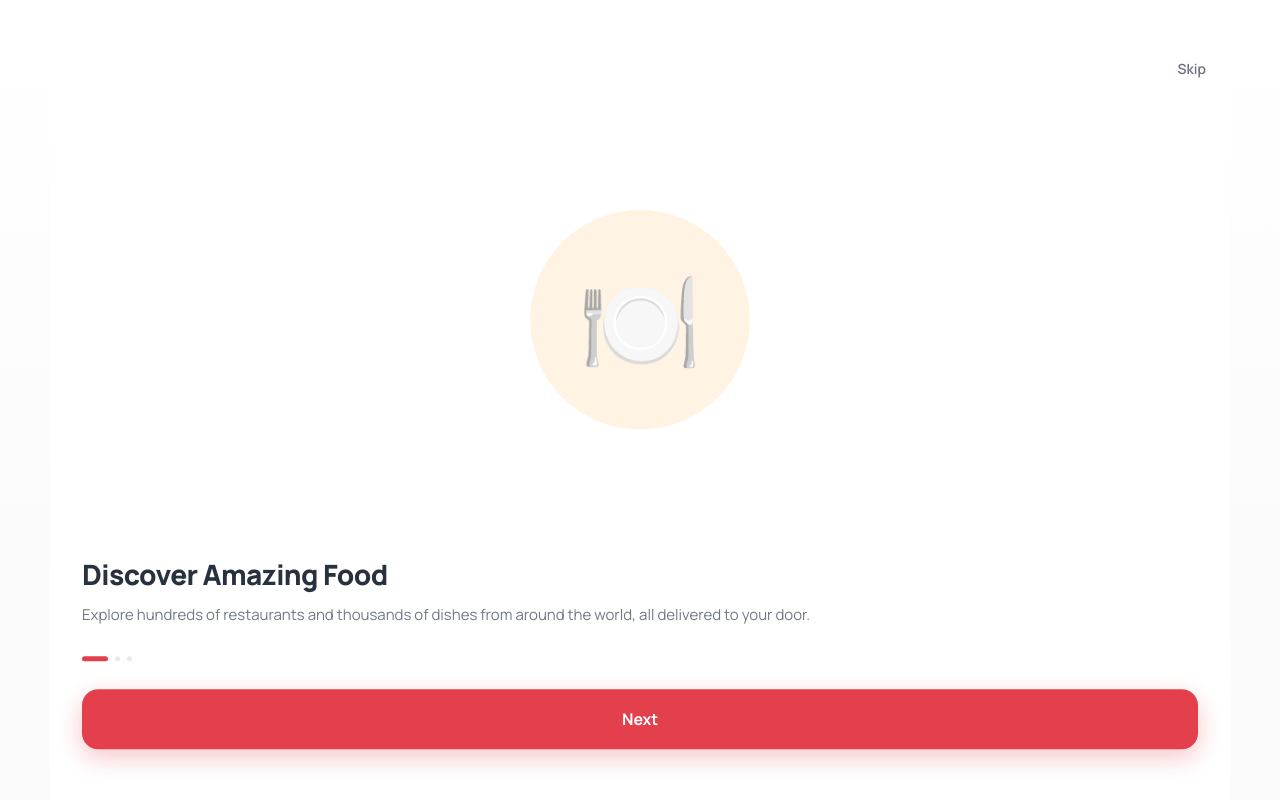
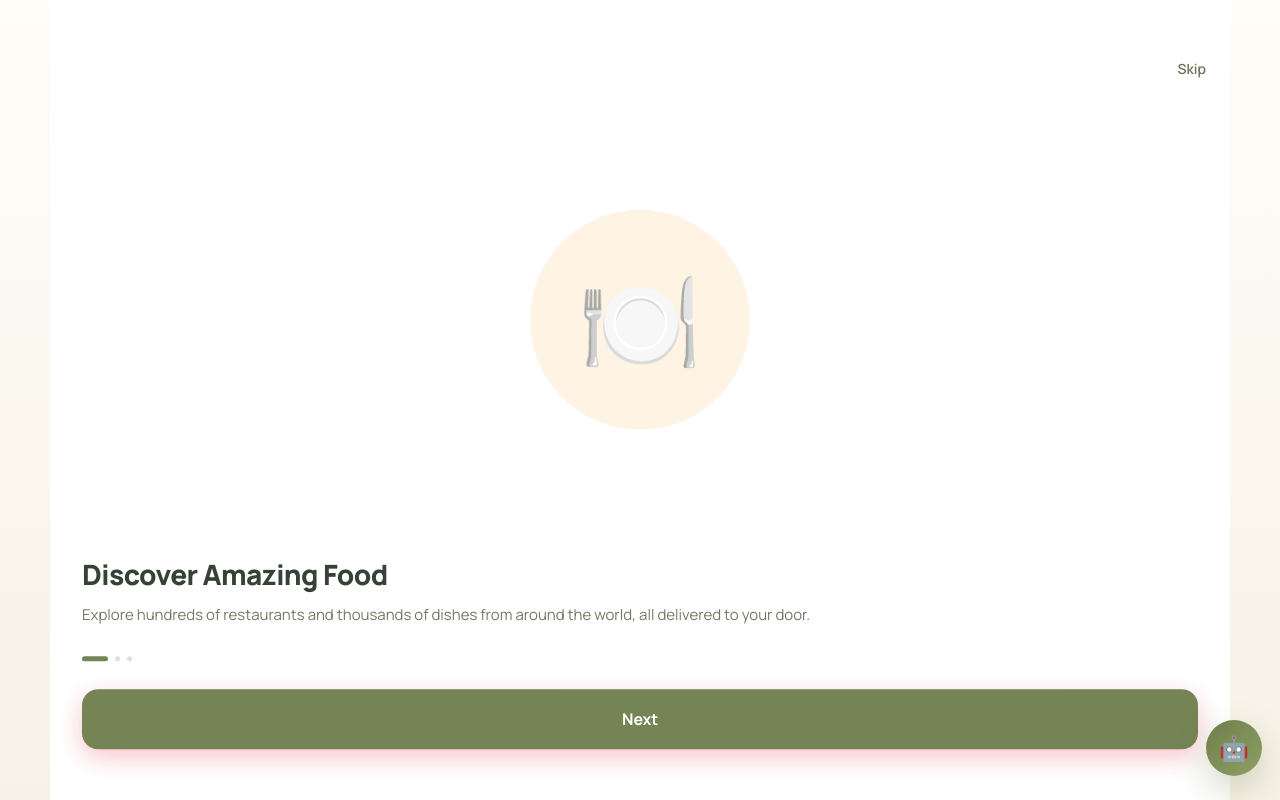
Before and after one commit to abhibitasanya/SwiftBite, a React (Vite) app in the folder frontend/: page / in a window 1280 px wide. Both pictures are taken after a click on the button "Features". Built offline with nearby package versions, Linux system fonts and the light colour scheme; the HTML template or start-up script is replaced by a standard one.

Commit message:
Dashboard and UI changes

```diff
--- a/frontend/src/App.tsx
+++ b/frontend/src/App.tsx
@@ -19,6 +19,7 @@ export default function App() {
   const [favorites, setFavorites] = useState<Set<number>>(new Set([1, 3]))
   const [onboStep, setOnboStep] = useState(0)
   const [cartAnim, setCartAnim] = useState(false)
+  const [chatOpen, setChatOpen] = useState(false)
 
   useEffect(() => {
     if (screen === 'splash') {
@@ -91,6 +92,58 @@ export default function App() {
           {screen === 'settings' && <SettingsScreen onBack={goBack} />}
         </div>
 
+        <button
+          onClick={() => setChatOpen(v => !v)}
+          aria-label="Open AI assistant"
+          style={{
+            position: 'fixed',
+            right: 18,
+            bottom: showNav ? 100 : 24,
+            width: 56,
+            height: 56,
+            borderRadius: '50%',
+            border: 'none',
+            background: 'linear-gradient(135deg, #6F7F4D 0%, #8E9F63 100%)',
+            color: 'white',
+            boxShadow: '0 14px 34px rgba(111,127,77,0.30)',
+            cursor: 'pointer',
+            display: 'flex',
+            alignItems: 'center',
+            justifyContent: 'center',
+            zIndex: 120,
+            fontSize: 24,
+          }}
+        >
+          🤖
+        </button>
+
+        {chatOpen && (
+          <div style={{
+            position: 'fixed',
+            right: 18,
+            bottom: showNav ? 168 : 92,
+            width: 280,
+            padding: 14,
+            borderRadius: 18,
+            background: 'rgba(255,253,248,0.96)',
+            border: `1px solid ${C.border}`,
+            boxShadow: '0 18px 40px rgba(47,58,45,0.16)',
+            zIndex: 130,
+            backdropFilter: 'blur(10px)',
+          }}>
+            <div style={{ display: 'flex', justifyContent: 'space-between', alignItems: 'center', marginBottom: 10 }}>
+              <div style={{ fontSize: 13, fontWeight: 800, color: C.text }}>SwiftBot</div>
+              <button onClick={() => setChatOpen(false)} style={{ border: 'none', background: 'transparent', cursor: 'pointer', fontSize: 16, color: C.muted }}>×</button>
+            </div>
+            <div style={{ fontSize: 13, color: C.muted, lineHeight: 1.55 }}>
+              Hi! I can help you find food, track orders, or answer questions about SwiftBite.
+            </div>
+            <button onClick={() => setChatOpen(false)} style={{ marginTop: 10, width: '100%', border: 'none', borderRadius: 12, padding: '10px 12px', background: C.red, color: 'white', fontWeight: 700, cursor: 'pointer' }}>
+              Start chatting
+            </button>
+          </div>
+        )}
+
         {/* Bottom nav */}
         {showNav && (
           <nav className="swift-bottom-nav">
--- a/frontend/src/index.css
+++ b/frontend/src/index.css
@@ -17,9 +17,9 @@ html, body, #root {
 body {
   margin: 0;
   background:
-    radial-gradient(circle at top, rgba(226, 55, 68, 0.08), transparent 36%),
-    linear-gradient(180deg, #F8F6F3 0%, #F7F7FB 42%, #EEF2FF 100%);
-  color: #1F2937;
+    radial-gradient(circle at top, rgba(111, 127, 77, 0.12), transparent 36%),
+    linear-gradient(180deg, #F8F2E7 0%, #F5EEDC 42%, #EEF4E8 100%);
+  color: #2F3A2D;
   overflow-x: hidden;
   -webkit-font-smoothing: antialiased;
   -moz-osx-font-smoothing: grayscale;
@@ -30,8 +30,8 @@ body {
 }
 
 ::selection {
-  background: rgba(226, 55, 68, 0.18);
-  color: #1F2937;
+  background: rgba(111, 127, 77, 0.18);
+  color: #2F3A2D;
 }
 
 ::-webkit-scrollbar {
@@ -123,16 +123,16 @@ img {
   position: fixed;
   inset: 0;
   background:
-    radial-gradient(circle at 15% 15%, rgba(226, 55, 68, 0.10), transparent 26%),
-    radial-gradient(circle at 85% 0%, rgba(255, 122, 0, 0.10), transparent 24%),
-    linear-gradient(180deg, #FFFFFF 0%, #F8FAFC 100%);
+    radial-gradient(circle at 15% 15%, rgba(111, 127, 77, 0.12), transparent 26%),
+    radial-gradient(circle at 85% 0%, rgba(199, 169, 109, 0.18), transparent 24%),
+    linear-gradient(180deg, #FFFDF8 0%, #F6F0E3 100%);
   pointer-events: none;
 }
 
 .swift-app-shell {
   width: 100%;
   min-height: 100vh;
-  background: linear-gradient(180deg, #FFFFFF 0%, #FAFAFA 100%);
+  background: linear-gradient(180deg, #FFFDF8 0%, #F7F2E7 100%);
   position: relative;
   overflow: hidden;
   z-index: 1;
@@ -190,7 +190,7 @@ img {
   height: 44px;
   object-fit: contain;
   border-radius: 14px;
-  box-shadow: 0 10px 24px rgba(226,55,68,0.18);
+  box-shadow: 0 10px 24px rgba(111,127,77,0.18);
 }
 
 .swift-auth-logo {
@@ -198,9 +198,9 @@ img {
   height: 72px;
   object-fit: contain;
   border-radius: 20px;
-  background: #FFF5F5;
+  background: #F6F1E7;
   padding: 8px;
-  box-shadow: 0 10px 28px rgba(226,55,68,0.18);
+  box-shadow: 0 10px 28px rgba(111,127,77,0.18);
 }
 
 .swift-contact-toggle {
@@ -227,7 +227,7 @@ img {
 
 .swift-contact-toggle button[data-active="true"] {
   background: #FFFFFF;
-  color: #E23744;
+  color: #6F7F4D;
   box-shadow: 0 6px 18px rgba(15,23,42,0.08);
 }
 
--- a/frontend/src/screens/LandingPageScreen.tsx
+++ b/frontend/src/screens/LandingPageScreen.tsx
@@ -4,10 +4,10 @@ import Icon from '../components/icons';
 
 export function LandingPageScreen({ onGetStarted }: { onGetStarted: () => void }) {
   return (
-    <div className="min-h-screen w-full bg-white relative overflow-x-hidden font-sans">
+    <div className="min-h-screen w-full bg-[#f8f2e7] relative overflow-x-hidden font-sans">
       {/* Background gradients */}
-      <div className="absolute top-0 right-0 -mr-20 -mt-20 w-[600px] h-[600px] bg-red-50 rounded-full blur-3xl opacity-50 -z-10"></div>
-      <div className="absolute bottom-0 left-0 -ml-20 -mb-20 w-[500px] h-[500px] bg-orange-50 rounded-full blur-3xl opacity-50 -z-10"></div>
+      <div className="absolute top-0 right-0 -mr-20 -mt-20 w-[600px] h-[600px] bg-[#eef3e5] rounded-full blur-3xl opacity-70 -z-10"></div>
+      <div className="absolute bottom-0 left-0 -ml-20 -mb-20 w-[500px] h-[500px] bg-[#f1e7d3] rounded-full blur-3xl opacity-70 -z-10"></div>
 
       {/* Navbar */}
       <nav className="absolute top-0 w-full flex items-center justify-between px-6 py-6 md:px-12 z-20">
@@ -18,14 +18,14 @@ export function LandingPageScreen({ onGetStarted }: { onGetStarted: () => void }
           <img src="/swiftbite-logo.png" alt="SwiftBite logo" className="swift-brand-logo" />
           <span className="text-2xl font-extrabold text-gray-900 tracking-tight">SwiftBite</span>
         </div>
-        <div className="hidden md:flex items-center gap-10 text-sm font-bold text-gray-600">
-          <button onClick={onGetStarted} className="hover:text-red-600 transition bg-transparent border-none cursor-pointer">Features</button>
-          <button onClick={onGetStarted} className="hover:text-red-600 transition bg-transparent border-none cursor-pointer">Restaurants</button>
-          <button onClick={onGetStarted} className="hover:text-red-600 transition bg-transparent border-none cursor-pointer">About Us</button>
+        <div className="hidden md:flex items-center gap-10 text-sm font-bold text-[#6f725c]">
+          <button onClick={onGetStarted} className="hover:text-[#6f7f4d] transition bg-transparent border-none cursor-pointer">Features</button>
+          <button onClick={onGetStarted} className="hover:text-[#6f7f4d] transition bg-transparent border-none cursor-pointer">Restaurants</button>
+          <button onClick={onGetStarted} className="hover:text-[#6f7f4d] transition bg-transparent border-none cursor-pointer">About Us</button>
         </div>
         <button
           onClick={onGetStarted}
-          className="hidden md:block bg-gray-900 hover:bg-gray-800 text-white px-7 py-3 rounded-xl font-bold transition shadow-xl border-none cursor-pointer"
+          className="hidden md:block bg-[#425132] hover:bg-[#39472b] text-white px-7 py-3 rounded-xl font-bold transition shadow-xl border-none cursor-pointer"
         >
           Sign In
         </button>
@@ -34,13 +34,13 @@ export function LandingPageScreen({ onGetStarted }: { onGetStarted: () => void }
       {/* Hero Section */}
       <div className="relative pt-36 pb-20 lg:pt-48 lg:pb-32 px-6 md:px-12 max-w-[1400px] mx-auto flex flex-col-reverse lg:flex-row items-center justify-between gap-16">
         <div className="flex-1 text-center lg:text-left z-10 max-w-2xl">
-          <div className="inline-flex items-center gap-2 px-4 py-2 rounded-full bg-red-50 border border-red-100 text-red-600 font-bold text-xs uppercase tracking-widest mb-8 shadow-sm">
-            <span className="w-2 h-2 rounded-full bg-red-500 animate-pulse"></span>
+          <div className="inline-flex items-center gap-2 px-4 py-2 rounded-full bg-[#eef3e5] border border-[#dfe8cf] text-[#5f7446] font-bold text-xs uppercase tracking-widest mb-8 shadow-sm">
+            <span className="w-2 h-2 rounded-full bg-[#6f7f4d] animate-pulse"></span>
             Now delivering in your city
           </div>
           <h1 className="text-5xl md:text-6xl lg:text-7xl font-extrabold text-gray-900 leading-[1.1] tracking-tight mb-6">
             The food you love, <br/>
-            <span className="text-transparent bg-clip-text bg-gradient-to-r from-red-600 to-orange-500">
+            <span className="text-transparent bg-clip-text bg-gradient-to-r from-[#6f7f4d] to-[#c7a96d]">
               delivered fast.
             </span>
           </h1>
@@ -50,7 +50,7 @@ export function LandingPageScreen({ onGetStarted }: { onGetStarted: () => void }
           <div className="flex flex-col sm:flex-row items-center gap-4 justify-center lg:justify-start">
             <button
               onClick={onGetStarted}
-              className="w-full sm:w-auto px-8 py-4 bg-red-600 hover:bg-red-700 text-white rounded-2xl font-bold text-lg shadow-2xl shadow-red-500/40 transition-all hover:-translate-y-1 active:translate-y-0 flex items-center justify-center gap-3 border-none cursor-pointer"
+              className="w-full sm:w-auto px-8 py-4 bg-[#6f7f4d] hover:bg-[#55663f] text-white rounded-2xl font-bold text-lg shadow-2xl shadow-[#6f7f4d]/30 transition-all hover:-translate-y-1 active:translate-y-0 flex items-center justify-center gap-3 border-none cursor-pointer"
             >
               Let's Get Started <div className="bg-white/20 rounded-full p-1 flex items-center justify-center"><Icon.Chevron dir="right" color="white" /></div>
             </button>
@@ -78,7 +78,7 @@ export function LandingPageScreen({ onGetStarted }: { onGetStarted: () => void }
         </div>
 
         <div className="flex-1 relative w-full max-w-lg lg:max-w-none">
-          <div className="absolute inset-0 bg-gradient-to-tr from-red-100 to-orange-100 rounded-[3rem] transform rotate-3 scale-[1.02] -z-10"></div>
+          <div className="absolute inset-0 bg-gradient-to-tr from-[#eef5e8] to-[#f4e8d1] rounded-[3rem] transform rotate-3 scale-[1.02] -z-10"></div>
           <img
             src="/hero_food_platter.jpg"
             alt="Delicious food"
--- a/frontend/src/theme/colors.ts
+++ b/frontend/src/theme/colors.ts
@@ -1,18 +1,18 @@
 const C = {
-  red: '#E23744',
-  redDark: '#C42F3B',
-  redLight: '#FFF5F5',
-  redBorder: '#FECDD3',
-  orange: '#FF7A00',
-  green: '#16A34A',
-  greenLight: '#F0FDF4',
-  bg: '#FAFAFA',
-  surface: '#FFFFFF',
-  text: '#1F2937',
-  muted: '#6B7280',
-  subtle: '#9CA3AF',
-  border: '#E5E7EB',
-  bgGray: '#F9FAFB',
+  red: '#6F7F4D',
+  redDark: '#55663F',
+  redLight: '#F6F1E7',
+  redBorder: '#D9D1BC',
+  orange: '#C7A96D',
+  green: '#5B7B4A',
+  greenLight: '#EEF5E8',
+  bg: '#F7F2E7',
+  surface: '#FFFDF8',
+  text: '#2F3A2D',
+  muted: '#6F725C',
+  subtle: '#8E9178',
+  border: '#E3DDCF',
+  bgGray: '#F2EBDD',
 }
 
 
```
